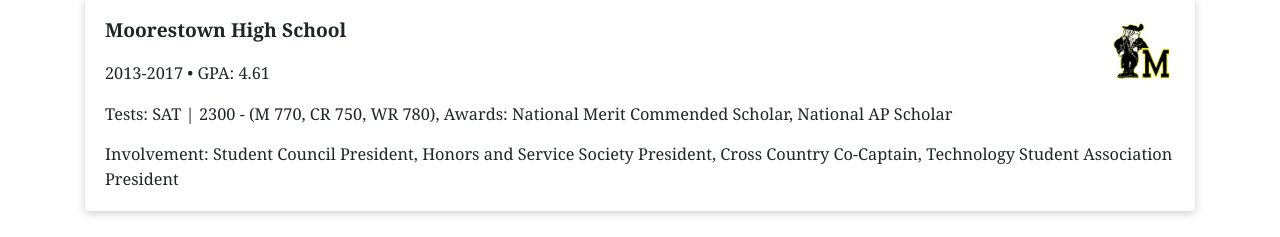
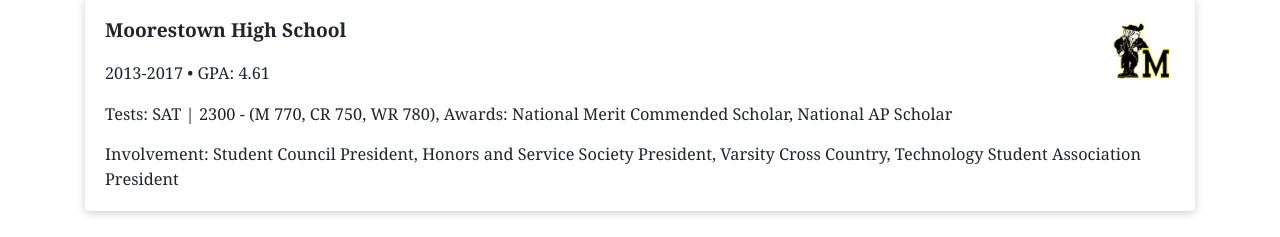
Before and after one commit to jackg235/my-portfolio, a React (Create React App) app: page / in a window 1280 px wide. Shown: the part 1803-2040 px from the top of the page. Built offline with nearby package versions, Linux system fonts and the light colour scheme.

Commit message:
change desc

```diff
--- a/src/components/Home.jsx
+++ b/src/components/Home.jsx
@@ -226,8 +226,7 @@
       gpa: 4.61,
       p1:
         "Tests: SAT | 2300 - (M 770, CR 750, WR 780), Awards: National Merit Commended Scholar, National AP Scholar",
-      p2: `Involvement: Student Council President, Honors and Service Society President, Cross Country
-            Co-Captain,
+      p2: `Involvement: Student Council President, Honors and Service Society President, Varsity Cross Country,
             Technology Student Association President`,
     });
     return education;
```
